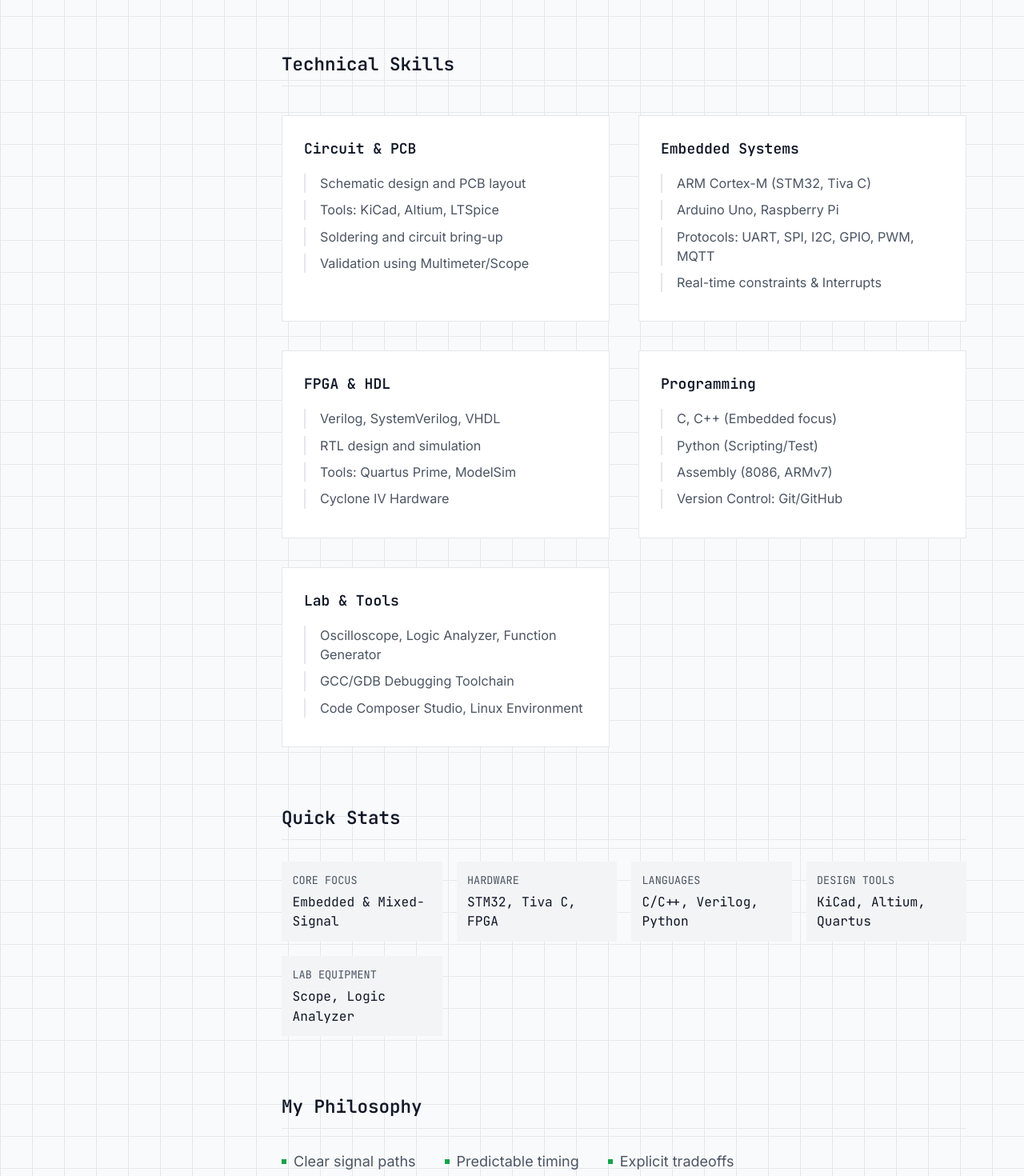
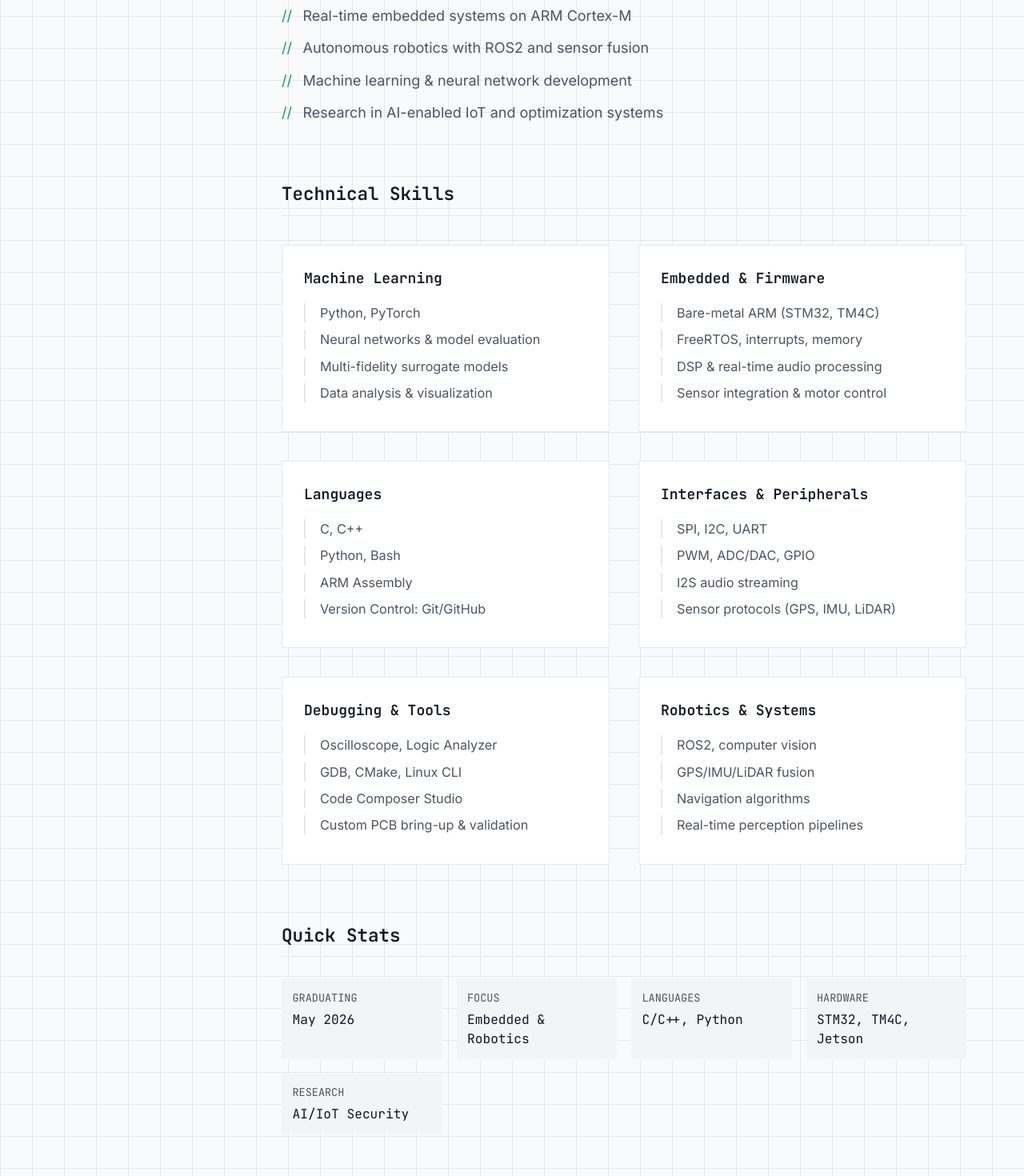
Before and after one commit to Galib2003/Portfolio, a React (Vite) app: page / in a window 1280 px wide. Shown: the part 860-2330 px from the top of the page at 80% size. Built offline with nearby package versions, Linux system fonts and the light colour scheme.

Commit message:
Update About Me and add Research section

```diff
--- a/src/App.jsx
+++ b/src/App.jsx
@@ -217,13 +217,13 @@ const SystemOverview = () => (
     <div className="profile-section">
       <div className="profile-text">
         <p style={{ marginBottom: '1.5rem' }}>
-          I design and implement real-time systems where software interfaces directly with physical signals.
+          Hey! I'm a Computer Engineering student at the University of Texas at Arlington, graduating May 2026. I love building things that bridge the gap between code and the physical world.
         </p>
         <p style={{ marginBottom: '1.5rem' }}>
-          My work sits at the intersection of <strong style={{ color: 'var(--text-primary)' }}>embedded firmware</strong> and <strong style={{ color: 'var(--text-primary)' }}>hardware design</strong>, with an emphasis on deterministic behavior, signal integrity, and validation on real hardware rather than simulation alone.
+          Whether it's programming microcontrollers, working on autonomous robots, or diving into machine learning research, I'm happiest when I'm solving problems that actually <strong style={{ color: 'var(--text-primary)' }}>do something</strong> in the real world.
         </p>
         <p>
-          I’m particularly interested in systems where timing, noise, and resource constraints actively shape design decisions — and where correctness is measured using oscilloscopes, logic analyzers, and controlled test signals.
+          Right now, I'm working on an autonomous ground robot for the IGVC competition and exploring AI/IoT security through research. When I'm not debugging firmware or tuning navigation algorithms, you'll find me competing in hackathons, building quirky apps and websites that solve my own problems (or are just plain fun), or practicing guitar — slowly learning to speak the language that comes straight from the heart.
         </p>
       </div>
       <div className="profile-image-container">
@@ -239,10 +239,10 @@ const SystemOverview = () => (
       <h3 style={{ fontSize: '1.25rem', marginBottom: '1.5rem', borderBottom: '1px solid var(--border-lines)', paddingBottom: '0.5rem' }}>What I Do</h3>
       <ul style={{ listStyle: 'none', marginLeft: '0' }}>
         {[
-          "Analog front-end design for sensor signals",
-          "Bare-metal and RTOS-based firmware on ARM Cortex-M microcontrollers",
-          "Digital hardware design using FPGA and RTL methodologies",
-          "Hardware-in-the-loop validation using lab instrumentation"
+          "Real-time embedded systems on ARM Cortex-M",
+          "Autonomous robotics with ROS2 and sensor fusion",
+          "Machine learning & neural network development",
+          "Research in AI-enabled IoT and optimization systems"
         ].map((item, i) => (
           <li key={i} style={{ marginBottom: '0.75rem', display: 'flex', gap: '0.75rem', color: 'var(--text-secondary)' }}>
             <span style={{ color: 'var(--accent-main)' }}>//</span> {item}
@@ -256,47 +256,57 @@ const SystemOverview = () => (
       <div className="technical-skills-grid">
         {[
           {
-            title: "Circuit & PCB",
+            title: "Machine Learning",
             items: [
-              "Schematic design and PCB layout",
-              "Tools: KiCad, Altium, LTSpice",
-              "Soldering and circuit bring-up",
-              "Validation using Multimeter/Scope"
+              "Python, PyTorch",
+              "Neural networks & model evaluation",
+              "Multi-fidelity surrogate models",
+              "Data analysis & visualization"
             ]
           },
           {
-            title: "Embedded Systems",
+            title: "Embedded & Firmware",
             items: [
-              "ARM Cortex-M (STM32, Tiva C)",
-              "Arduino Uno, Raspberry Pi",
-              "Protocols: UART, SPI, I2C, GPIO, PWM, MQTT",
-              "Real-time constraints & Interrupts"
+              "Bare-metal ARM (STM32, TM4C)",
+              "FreeRTOS, interrupts, memory",
+              "DSP & real-time audio processing",
+              "Sensor integration & motor control"
             ]
           },
           {
-            title: "FPGA & HDL",
+            title: "Languages",
             items: [
-              "Verilog, SystemVerilog, VHDL",
-              "RTL design and simulation",
-              "Tools: Quartus Prime, ModelSim",
-              "Cyclone IV Hardware"
-            ]
-          },
-          {
-            title: "Programming",
-            items: [
-              "C, C++ (Embedded focus)",
-              "Python (Scripting/Test)",
-              "Assembly (8086, ARMv7)",
+              "C, C++",
+              "Python, Bash",
+              "ARM Assembly",
               "Version Control: Git/GitHub"
             ]
           },
           {
-            title: "Lab & Tools",
+            title: "Interfaces & Peripherals",
             items: [
-              "Oscilloscope, Logic Analyzer, Function Generator",
-              "GCC/GDB Debugging Toolchain",
-              "Code Composer Studio, Linux Environment"
+              "SPI, I2C, UART",
+              "PWM, ADC/DAC, GPIO",
+              "I2S audio streaming",
+              "Sensor protocols (GPS, IMU, LiDAR)"
+            ]
+          },
+          {
+            title: "Debugging & Tools",
+            items: [
+              "Oscilloscope, Logic Analyzer",
+              "GDB, CMake, Linux CLI",
+              "Code Composer Studio",
+              "Custom PCB bring-up & validation"
+            ]
+          },
+          {
+            title: "Robotics & Systems",
+            items: [
+              "ROS2, computer vision",
+              "GPS/IMU/LiDAR fusion",
+              "Navigation algorithms",
+              "Real-time perception pipelines"
             ]
           }
         ].map((area, i) => (
@@ -318,11 +328,11 @@ const SystemOverview = () => (
       <h3 style={{ fontSize: '1.25rem', marginBottom: '1.5rem', borderBottom: '1px solid var(--border-lines)', paddingBottom: '0.5rem' }}>Quick Stats</h3>
       <div className="stats-grid">
         {[
-          { label: "Core Focus", value: "Embedded & Mixed-Signal" },
-          { label: "Hardware", value: "STM32, Tiva C, FPGA" },
-          { label: "Languages", value: "C/C++, Verilog, Python" },
-          { label: "Design Tools", value: "KiCad, Altium, Quartus" },
-          { label: "Lab Equipment", value: "Scope, Logic Analyzer" }
+          { label: "Graduating", value: "May 2026" },
+          { label: "Focus", value: "Embedded & Robotics" },
+          { label: "Languages", value: "C/C++, Python" },
+          { label: "Hardware", value: "STM32, TM4C, Jetson" },
+          { label: "Research", value: "AI/IoT Security" }
         ].map((param, i) => (
           <div key={i} style={{ background: 'var(--code-block)', padding: '0.75rem' }}>
             <span style={{ display: 'block', color: 'var(--text-secondary)', fontSize: '0.75rem', marginBottom: '0.25rem' }}>{param.label.toUpperCase()}</span>
@@ -335,7 +345,7 @@ const SystemOverview = () => (
     <section style={{ marginTop: '4rem', marginBottom: '4rem' }}>
       <h3 style={{ fontSize: '1.25rem', marginBottom: '1.5rem', borderBottom: '1px solid var(--border-lines)', paddingBottom: '0.5rem' }}>My Philosophy</h3>
       <div style={{ display: 'flex', gap: '2rem', flexWrap: 'wrap', marginBottom: '1.5rem' }}>
-        {["Clear signal paths", "Predictable timing", "Explicit tradeoffs", "Systems that can be measured, heard, and debugged"].map((item, i) => (
+        {["Build to learn", "Debug with data", "Ship things that work", "Stay curious"].map((item, i) => (
           <div key={i} style={{ display: 'flex', alignItems: 'center', gap: '0.5rem', color: 'var(--text-secondary)' }}>
             <div style={{ width: '6px', height: '6px', background: 'var(--accent-main)' }}></div>
             {item}
@@ -343,7 +353,7 @@ const SystemOverview = () => (
         ))}
       </div>
       <p style={{ maxWidth: '65ch', fontSize: '1.125rem', color: 'var(--text-secondary)' }}>
-        I enjoy turning low-level understanding into physical systems you can interact with — whether that’s an embedded controller or a real-time processing pipeline.
+        I believe the best way to understand something is to build it. Whether it's a custom RTOS kernel or an autonomous robot, I'm driven by the challenge of making complex systems actually work.
       </p>
 
       {SHOW_RESUME && (
@@ -359,6 +369,151 @@ const SystemOverview = () => (
           </p>
         </div>
       )}
+    </section>
+  </div>
+);
+
+// Research Section
+const Research = () => (
+  <div className="section-content fade-in">
+    <header style={{ marginBottom: '3rem' }}>
+      <h2 style={{ fontSize: '2rem', marginBottom: '1rem' }}>Research & Publications</h2>
+      <WaveformDivider type="noise" />
+    </header>
+
+    <section style={{ marginBottom: '3rem' }}>
+      <h3 style={{ fontSize: '1.25rem', marginBottom: '2rem', borderBottom: '1px solid var(--border-lines)', paddingBottom: '0.5rem' }}>Publications & Manuscripts</h3>
+
+      {[
+        {
+          title: "The Secure AI-Enabled IoT Edge: Attacks, Lightweight Defenses, and Privacy Challenges",
+          subtitle: "A Systematic Review",
+          status: "Under Review",
+          date: "Dec 2025",
+          description: "Co-authored a systematic review on AI-enabled IoT edge security and privacy. Synthesized threats, lightweight defenses, and evaluation practices across peer-reviewed literature. Supported taxonomy development and comparative analysis of edge-feasible defenses."
+        },
+        {
+          title: "Green Energy Management Software (GEMS)",
+          subtitle: "AI-Driven Optimization of Hybrid Renewable Powerplants",
+          status: "Manuscript",
+          date: "Dec 2025",
+          description: "Co-developed a nature-inspired metaheuristic optimization engine for Green Energy Management Software to optimize hybrid renewable energy systems. Designed multi-criteria decision-making (MCDM) algorithms integrating AHP, TOPSIS, and fuzzy logic."
+        },
+        {
+          title: "Improving Memorability of System-Assigned Random Passwords",
+          subtitle: "Using Graphical and Textual Cues",
+          status: "Manuscript",
+          date: "Jan 2026",
+          description: "Co-developed a cue-based framework for learning system-assigned high-entropy passwords using graphical cues, chunking, and keystroke reinforcement. Contributed to methodology and experimental evaluation with high recall accuracy over time."
+        }
+      ].map((paper, index) => (
+        <article key={index} style={{
+          background: 'var(--bg-surface)',
+          border: '1px solid var(--border-lines)',
+          padding: '1.5rem',
+          marginBottom: '1.5rem'
+        }}>
+          <div style={{ display: 'flex', justifyContent: 'space-between', alignItems: 'flex-start', marginBottom: '0.5rem', flexWrap: 'wrap', gap: '0.5rem' }}>
+            <span style={{
+              background: paper.status === 'Under Review' ? 'rgba(251, 191, 36, 0.2)' : 'rgba(34, 197, 94, 0.2)',
+              color: paper.status === 'Under Review' ? '#fbbf24' : '#22c55e',
+              padding: '0.25rem 0.75rem',
+              fontSize: '0.75rem',
+              fontFamily: 'var(--font-mono)'
+            }}>
+              {paper.status}
+            </span>
+            <span style={{ color: 'var(--text-secondary)', fontSize: '0.875rem', fontFamily: 'var(--font-mono)' }}>
+              {paper.date}
+            </span>
+          </div>
+          <h4 style={{ fontSize: '1.1rem', color: 'var(--text-primary)', marginBottom: '0.25rem' }}>
+            {paper.title}
+          </h4>
+          <p style={{ fontSize: '0.9rem', color: 'var(--accent-main)', fontFamily: 'var(--font-mono)', marginBottom: '1rem' }}>
+            // {paper.subtitle}
+          </p>
+          <p style={{ color: 'var(--text-secondary)', fontSize: '0.95rem', lineHeight: '1.6' }}>
+            {paper.description}
+          </p>
+        </article>
+      ))}
+    </section>
+
+    <section>
+      <h3 style={{ fontSize: '1.25rem', marginBottom: '2rem', borderBottom: '1px solid var(--border-lines)', paddingBottom: '0.5rem' }}>Research Experience</h3>
+
+      <article style={{
+        background: 'var(--bg-surface)',
+        border: '1px solid var(--border-lines)',
+        padding: '1.5rem',
+        marginBottom: '1.5rem'
+      }}>
+        <div style={{ display: 'flex', justifyContent: 'space-between', alignItems: 'flex-start', marginBottom: '0.75rem', flexWrap: 'wrap', gap: '0.5rem' }}>
+          <div>
+            <h4 style={{ fontSize: '1.1rem', color: 'var(--text-primary)', marginBottom: '0.25rem' }}>Research Assistant</h4>
+            <p style={{ color: 'var(--accent-main)', fontFamily: 'var(--font-mono)', fontSize: '0.9rem' }}>University of Texas at Arlington Research Institute (UTARI)</p>
+          </div>
+          <span style={{ color: 'var(--text-secondary)', fontSize: '0.875rem', fontFamily: 'var(--font-mono)' }}>
+            Jan 2023 – Mar 2023
+          </span>
+        </div>
+        <ul style={{ listStyle: 'none', color: 'var(--text-secondary)', fontSize: '0.95rem' }}>
+          <li style={{ marginBottom: '0.5rem', display: 'flex', gap: '0.75rem' }}>
+            <span style={{ color: 'var(--accent-main)' }}>•</span>
+            Developed multi-fidelity neural networks achieving &gt;92% predictive accuracy
+          </li>
+          <li style={{ marginBottom: '0.5rem', display: 'flex', gap: '0.75rem' }}>
+            <span style={{ color: 'var(--accent-main)' }}>•</span>
+            Reduced reliance on high-cost simulations by 60% through model-driven surrogate predictions
+          </li>
+          <li style={{ display: 'flex', gap: '0.75rem' }}>
+            <span style={{ color: 'var(--accent-main)' }}>•</span>
+            Collaborated in R&D workflow with iterative experimentation and reporting
+          </li>
+        </ul>
+      </article>
+
+      <article style={{
+        background: 'var(--bg-surface)',
+        border: '1px solid var(--border-lines)',
+        padding: '1.5rem'
+      }}>
+        <div style={{ display: 'flex', justifyContent: 'space-between', alignItems: 'flex-start', marginBottom: '0.75rem', flexWrap: 'wrap', gap: '0.5rem' }}>
+          <div>
+            <h4 style={{ fontSize: '1.1rem', color: 'var(--text-primary)', marginBottom: '0.25rem' }}>UR2PhD Research Training</h4>
+            <p style={{ color: 'var(--accent-main)', fontFamily: 'var(--font-mono)', fontSize: '0.9rem' }}>Computing Research Association (CRA)</p>
+          </div>
+          <span style={{ color: 'var(--text-secondary)', fontSize: '0.875rem', fontFamily: 'var(--font-mono)' }}>
+            Sep 2025
+          </span>
+        </div>
+        <p style={{ color: 'var(--text-secondary)', fontSize: '0.95rem', lineHeight: '1.6' }}>
+          Completed UR2PhD Undergraduate Pre-Research Experience program focused on reading technical papers, conducting literature searches, and analyzing/visualizing experimental data.
+        </p>
+      </article>
+    </section>
+
+    <section style={{ marginTop: '3rem', padding: '2rem', background: 'var(--code-block)', border: '1px dashed var(--border-lines)' }}>
+      <h4 style={{ fontSize: '1rem', color: 'var(--text-primary)', marginBottom: '1rem' }}>Education & Recognition</h4>
+      <div style={{ display: 'grid', gridTemplateColumns: 'repeat(auto-fit, minmax(200px, 1fr))', gap: '1rem' }}>
+        <div>
+          <span style={{ display: 'block', color: 'var(--text-secondary)', fontSize: '0.75rem', marginBottom: '0.25rem', fontFamily: 'var(--font-mono)' }}>UNIVERSITY</span>
+          <span style={{ color: 'var(--text-primary)' }}>UT Arlington</span>
+        </div>
+        <div>
+          <span style={{ display: 'block', color: 'var(--text-secondary)', fontSize: '0.75rem', marginBottom: '0.25rem', fontFamily: 'var(--font-mono)' }}>DEGREE</span>
+          <span style={{ color: 'var(--text-primary)' }}>B.S. Computer Engineering</span>
+        </div>
+        <div>
+          <span style={{ display: 'block', color: 'var(--text-secondary)', fontSize: '0.75rem', marginBottom: '0.25rem', fontFamily: 'var(--font-mono)' }}>GRADUATION</span>
+          <span style={{ color: 'var(--text-primary)' }}>May 2026</span>
+        </div>
+        <div>
+          <span style={{ display: 'block', color: 'var(--text-secondary)', fontSize: '0.75rem', marginBottom: '0.25rem', fontFamily: 'var(--font-mono)' }}>HONORS</span>
+          <span style={{ color: 'var(--text-primary)' }}>Honor's College, Maverick Scholarship</span>
+        </div>
+      </div>
     </section>
   </div>
 );
@@ -572,6 +727,7 @@ function App() {
   const renderSection = () => {
     switch (currentSection) {
       case 'overview': return <SystemOverview />;
+      case 'research': return <Research />;
       case 'projects': return <Projects onProjectSelect={setSelectedProject} />;
       case 'hardware': return <HardwareInterfaces />;
       default: return <SystemOverview />;
--- a/src/components/Sidebar.jsx
+++ b/src/components/Sidebar.jsx
@@ -1,9 +1,10 @@
 import React from 'react';
-import { Activity, Cpu, Radio, Terminal, Github } from 'lucide-react';
+import { Activity, Cpu, Radio, Terminal, Github, BookOpen } from 'lucide-react';
 
 const Sidebar = ({ currentSection, onNavigate }) => {
     const navItems = [
         { id: 'overview', label: 'About', icon: Activity },
+        { id: 'research', label: 'Research', icon: BookOpen },
         { id: 'projects', label: 'Projects', icon: Cpu },
         { id: 'hardware', label: 'Hardware', icon: Terminal },
     ];
```
Also changed, not shown: 1 other file (tests, documents, lock files or other folders).
